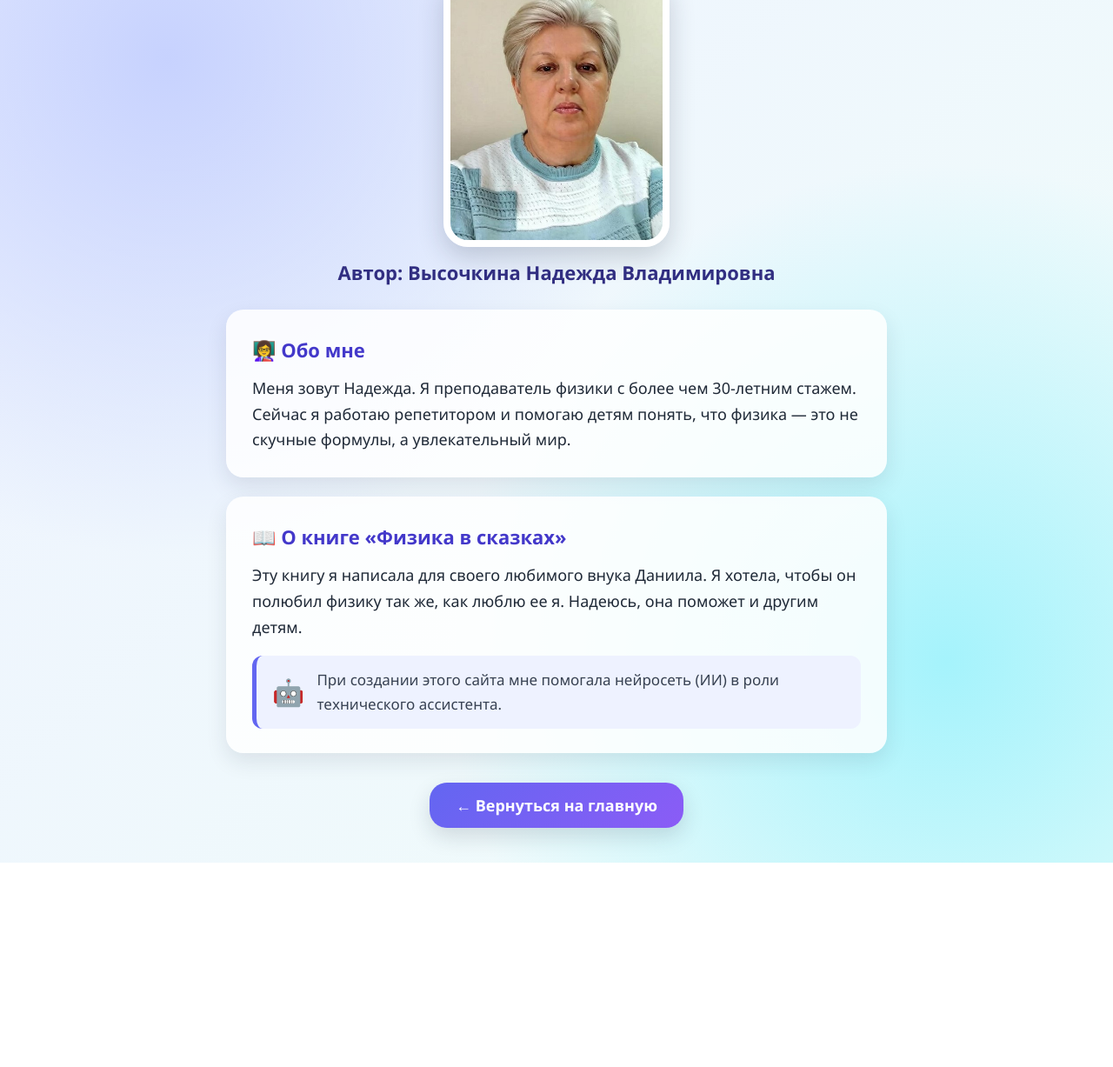
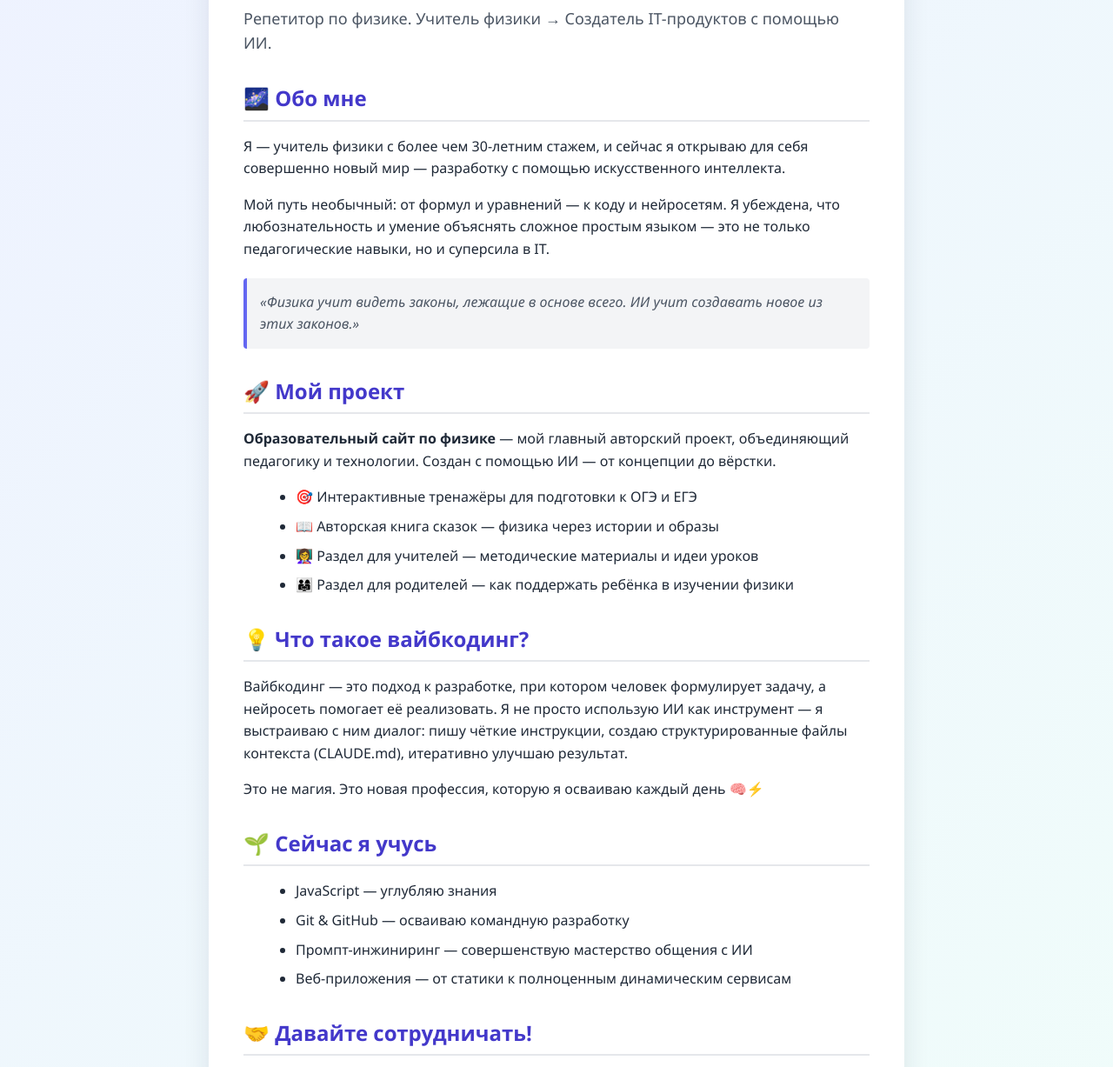
Before and after one commit to nvysockina-collab/physics-site, a plain HTML site: page obo-mne/index.html in a window 1280 px wide. Shown: the part 164-1391 px from the top of the page at 87% size. Before the commit the page ends 1156 px from the top, so only its background shows below. Drawn offline with Linux system fonts and the light colour scheme.

Commit message:
Update index.html

```diff
--- a/obo-mne/index.html
+++ b/obo-mne/index.html
@@ -3,104 +3,72 @@
 <head>
     <meta charset="UTF-8">
     <meta name="viewport" content="width=device-width, initial-scale=1.0">
-    <title>Об авторе — Физика в сказках</title>
+    <title>Об авторе — Надежда Высочкина</title>
     <style>
-        * { box-sizing: border-box; margin: 0; padding: 0; }
         body {
-            min-height: 100vh;
             font-family: "Segoe UI", Roboto, Arial, sans-serif;
+            background: linear-gradient(135deg, #eef2ff, #f0fdfa);
             color: #1f2937;
-            background: radial-gradient(circle at 15% 20%, #c7d2fe 0, transparent 40%),
-                        radial-gradient(circle at 85% 80%, #a5f3fc 0, transparent 40%),
-                        linear-gradient(135deg, #eef2ff, #f0fdfa);
-            display: flex;
-            align-items: center;
-            justify-content: center;
+            line-height: 1.6;
             padding: 40px 20px;
-        }
-        .wrap { width: 100%; max-width: 760px; text-align: center; }
-        h1 {
-            font-size: clamp(32px, 5vw, 48px);
-            background: linear-gradient(90deg, #4338ca, #0891b2);
-            -webkit-background-clip: text;
-            background-clip: text;
-            color: transparent;
-            margin-bottom: 28px;
-        }
-        .photo {
-            display: block;
-            width: 260px;
-            max-width: 80%;
-            height: auto;           /* фото целиком, без обрезки */
-            margin-left: auto;
-            margin-right: auto;
-            border-radius: 28px;    /* мягко скруглённые углы */
-            border: 8px solid #fff; /* белая рамка-паспарту */
-            box-shadow: 0 12px 30px rgba(30, 41, 59, .2);
-            margin-bottom: 28px;
+            max-width: 800px;
+            margin: 0 auto;
         }
         .card {
-            background: rgba(255, 255, 255, .85);
+            background: #fff;
+            padding: 40px;
             border-radius: 20px;
-            padding: 28px 30px;
-            margin-bottom: 22px;
-            box-shadow: 0 10px 25px rgba(30, 41, 59, .1);
-            text-align: left;
-            font-size: 18px;
-            line-height: 1.65;
+            box-shadow: 0 10px 30px rgba(30, 41, 59, .1);
         }
-        .card h2 { font-size: 22px; margin-bottom: 12px; color: #4338ca; }
-        .card p + p { margin-top: 12px; }
-        .note { font-size: 15px; color: #6b7280; }
-        .photo { margin-bottom: 14px; }
-        .author-name { font-size: 22px; font-weight: 700; color: #312e81; margin-bottom: 28px; }
-        .ai-note {
-            display: flex;
-            align-items: center;
-            gap: 14px;
-            margin-top: 18px !important;
-            padding: 14px 18px;
-            background: #eef2ff;
-            border-left: 5px solid #6366f1;
-            border-radius: 12px;
-            font-size: 17px;
-            color: #374151;
-        }
-        .ai-icon { font-size: 30px; line-height: 1; }
-        .back {
-            display: inline-block;
-            margin-top: 12px;
-            padding: 14px 30px;
-            border-radius: 20px;
-            text-decoration: none;
-            color: #fff;
-            font-size: 18px;
-            font-weight: 600;
-            background: linear-gradient(135deg, #6366f1, #8b5cf6);
-            box-shadow: 0 10px 25px rgba(30, 41, 59, .15);
-            transition: transform .25s, box-shadow .25s;
-        }
-        .back:hover { transform: translateY(-4px); box-shadow: 0 18px 35px rgba(30, 41, 59, .25); }
+        h1 { color: #312e81; margin-bottom: 10px; }
+        h2 { color: #4338ca; margin-top: 30px; margin-bottom: 15px; border-bottom: 2px solid #e5e7eb; padding-bottom: 5px; }
+        p { margin-bottom: 15px; }
+        .quote { font-style: italic; color: #4b5563; background: #f3f4f6; padding: 15px; border-left: 4px solid #6366f1; border-radius: 4px; margin: 20px 0; }
+        .back { display: inline-block; margin-top: 30px; color: #4338ca; text-decoration: none; font-weight: bold; }
+        .back:hover { text-decoration: underline; }
+        ul { margin-left: 20px; margin-bottom: 20px; }
+        li { margin-bottom: 8px; }
     </style>
 </head>
 <body>
-<div class="wrap">
-    <h1>Об авторе</h1>
-    <img class="photo" src="../foto/nadezhda.jpg" alt="Надежда — автор книги">
-    <p class="author-name">Автор: Высочкина Надежда Владимировна</p>
+    <div class="card">
+        <h1>Высочкина Надежда Владимировна</h1>
+        <p style="font-size: 18px; color: #4b5563;">Репетитор по физике. Учитель физики → Создатель IT-продуктов с помощью ИИ.</p>
 
-    <div class="card">
-        <h2>👩‍🏫 Обо мне</h2>
-        <p>Меня зовут Надежда. Я преподаватель физики с более чем 30-летним стажем. Сейчас я работаю репетитором и помогаю детям понять, что физика — это не скучные формулы, а увлекательный мир.</p>
+        <h2>🌌 Обо мне</h2>
+        <p>Я — учитель физики с более чем 30-летним стажем, и сейчас я открываю для себя совершенно новый мир — разработку с помощью искусственного интеллекта.</p>
+        <p>Мой путь необычный: от формул и уравнений — к коду и нейросетям. Я убеждена, что любознательность и умение объяснять сложное простым языком — это не только педагогические навыки, но и суперсила в IT.</p>
+
+        <div class="quote">
+            «Физика учит видеть законы, лежащие в основе всего. ИИ учит создавать новое из этих законов.»
+        </div>
+
+        <h2>🚀 Мой проект</h2>
+        <p><strong>Образовательный сайт по физике</strong> — мой главный авторский проект, объединяющий педагогику и технологии. Создан с помощью ИИ — от концепции до вёрстки.</p>
+        <ul>
+            <li>🎯 Интерактивные тренажёры для подготовки к ОГЭ и ЕГЭ</li>
+            <li>📖 Авторская книга сказок — физика через истории и образы</li>
+            <li>👩‍🏫 Раздел для учителей — методические материалы и идеи уроков</li>
+            <li>👨‍👩‍👧 Раздел для родителей — как поддержать ребёнка в изучении физики</li>
+        </ul>
+
+        <h2>💡 Что такое вайбкодинг?</h2>
+        <p>Вайбкодинг — это подход к разработке, при котором человек формулирует задачу, а нейросеть помогает её реализовать. Я не просто использую ИИ как инструмент — я выстраиваю с ним диалог: пишу чёткие инструкции, создаю структурированные файлы контекста (CLAUDE.md), итеративно улучшаю результат.</p>
+        <p>Это не магия. Это новая профессия, которую я осваиваю каждый день 🧠⚡</p>
+
+        <h2>🌱 Сейчас я учусь</h2>
+        <ul>
+            <li>JavaScript — углубляю знания</li>
+            <li>Git & GitHub — осваиваю командную разработку</li>
+            <li>Промпт-инжиниринг — совершенствую мастерство общения с ИИ</li>
+            <li>Веб-приложения — от статики к полноценным динамическим сервисам</li>
+        </ul>
+
+        <h2>🤝 Давайте сотрудничать!</h2>
+        <p>Меня интересуют проекты на пересечении образования, физики и технологий. Если вы работаете в EdTech, развиваете вайбкодинг-сообщество или создаёте образовательные инструменты — я рада общению!</p>
+        <p>Пишите мне на почту: <strong>nvisoch@mail.ru</strong></p>
+
+        <a href="../index.html" class="back">← Вернуться на главную</a>
     </div>
-
-    <div class="card">
-        <h2>📖 О книге «Физика в сказках»</h2>
-        <p>Эту книгу я написала для своего любимого внука Даниила. Я хотела, чтобы он полюбил физику так же, как люблю ее я. Надеюсь, она поможет и другим детям.</p>
-        <p class="ai-note"><span class="ai-icon">🤖</span><span>При создании этого сайта мне помогала нейросеть (ИИ) в роли технического ассистента.</span></p>
-    </div>
-
-    <a class="back" href="../index.html">← Вернуться на главную</a>
-</div>
 </body>
 </html>
```
